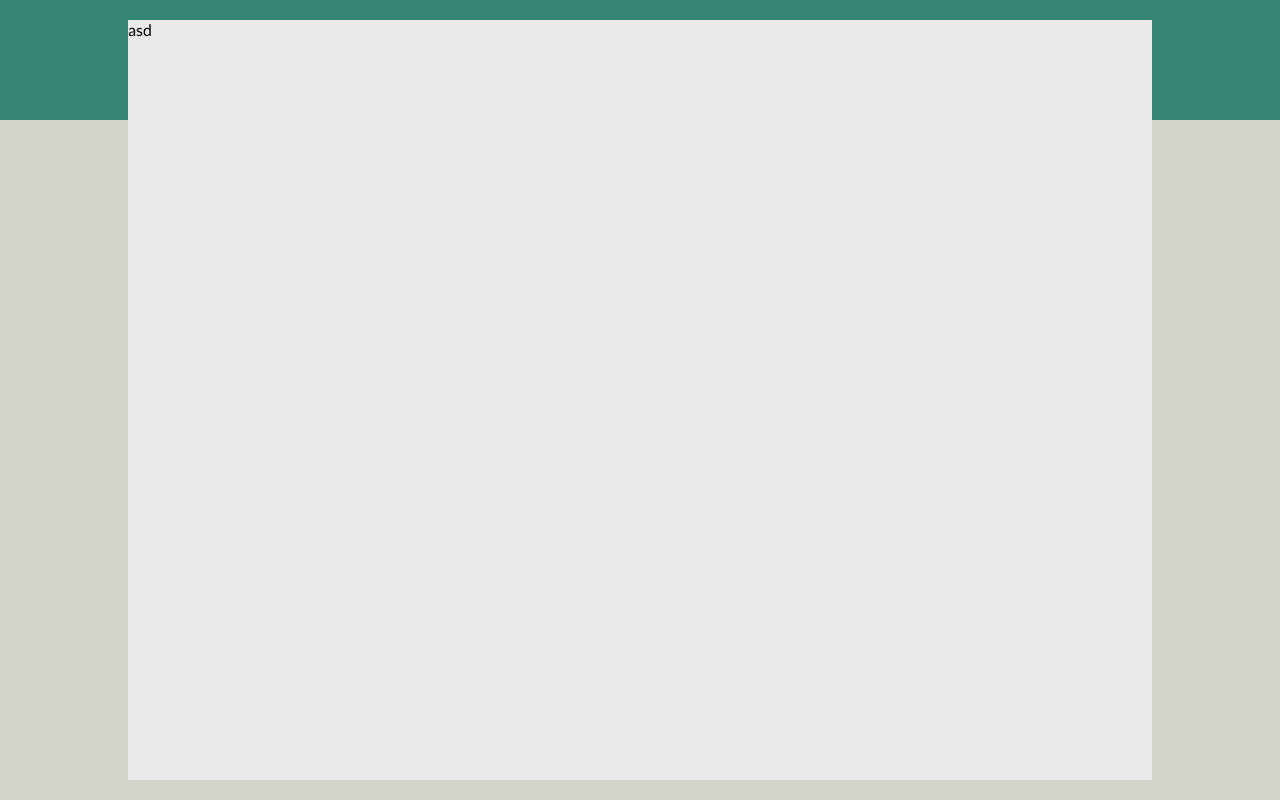
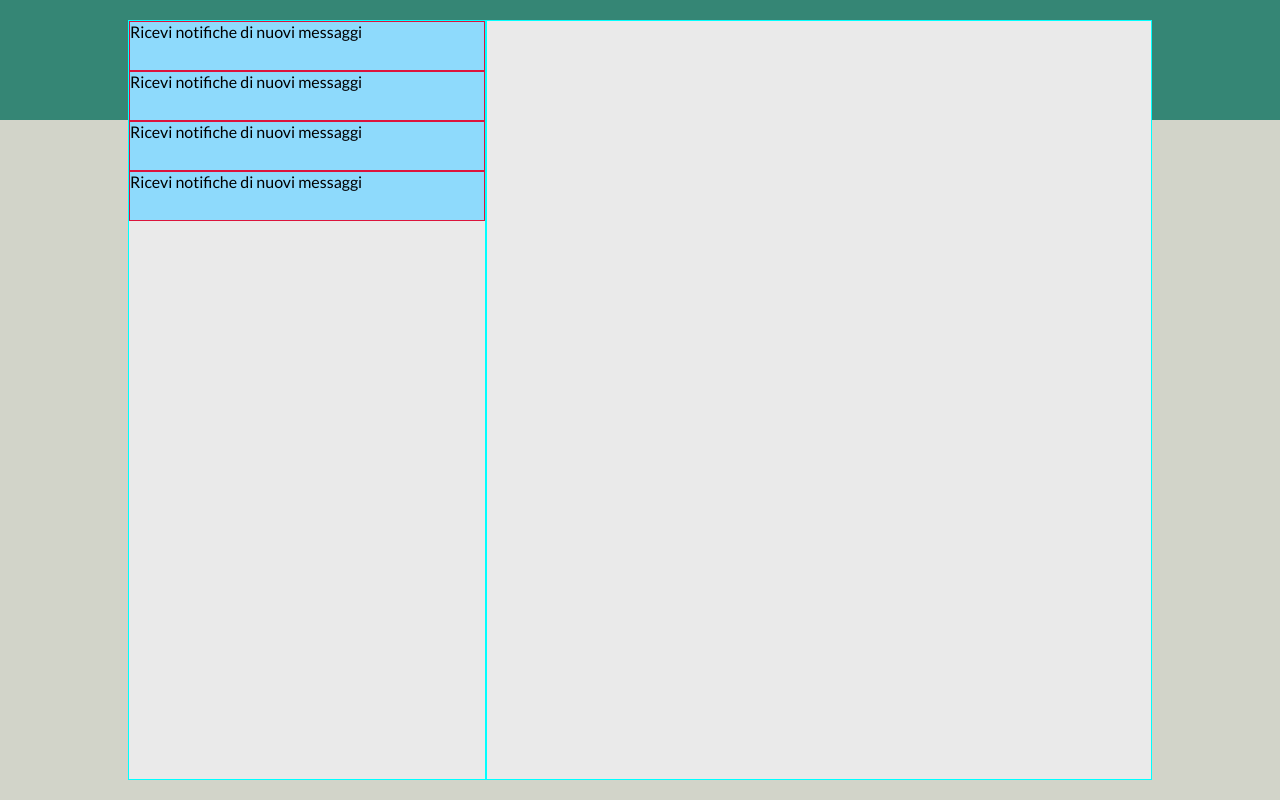
Before and after one commit to bafio93/js-html-css-boolzap, a plain HTML site: page index.html in a window 1280 px wide. Drawn offline with nearby package versions, Linux system fonts and the light colour scheme.

Commit message:
Struttura in corso

```diff
--- a/index.html
+++ b/index.html
@@ -11,10 +11,26 @@
         <script type="text/javascript" src="main.js"></script>
     </head>
     <body>
-        <div class="upper_strip"></div>
-        <div class="lower_strip"></div>
+        <div class="upper-strip"></div>
+        <div class="lower-strip"></div>
         <div class="container">
-            <p>asd</p>
+            <div class="container-left">
+                <div class="left">
+                    <p>Ricevi notifiche di nuovi messaggi</p>
+                </div>
+                <div class="left">
+                    <p>Ricevi notifiche di nuovi messaggi</p>
+                </div>
+                <div class="left">
+                    <p>Ricevi notifiche di nuovi messaggi</p>
+                </div>
+                <div class="left">
+                    <p>Ricevi notifiche di nuovi messaggi</p>
+                </div>
+            </div>
+            <div class="container-right">
+
+            </div>
         </div>
     </body>
 </html>
--- a/style.css
+++ b/style.css
@@ -3,6 +3,31 @@
     padding: 0;
     margin: 0;
     font-family: 'Lato', sans-serif;
+}
+
+/* Istruzioni per stilare i container */
+
+body {
+    position: relative;
+    padding-top: calc(5vh / 2);
+}
+
+.upper-strip {
+    background-color: rgb(53,134,117);
+    height: 15vh;
+    width: 100vw;
+    z-index: 1;
+    position: absolute;
+    top: 0;
+}
+
+.lower-strip {
+    background-color: rgb(210,212,201);
+    height: 85vh;
+    width: 100vw;
+    z-index: 1;
+    position: absolute;
+    top: 15vh;
 }
 
 .container {
@@ -12,27 +37,26 @@
     background-color: rgb(234,234,234);
     position: relative;
     margin: auto;
+    display: flex;
 }
 
-body {
-    position: relative;
-    padding-top: calc(5vh / 2);
+.container > * {
+    border: 1px solid cyan;
 }
 
-.upper_strip {
-    background-color: rgb(53,134,117);
-    height: 15vh;
-    width: 100vw;
-    z-index: 1;
-    position: absolute;
-    top: 0;
+.container-left {
+    width: 35%;
 }
 
-.lower_strip {
-    background-color: rgb(210,212,201);
-    height: 85vh;
-    width: 100vw;
-    z-index: 1;
-    position: absolute;
-    top: 15vh;
+.container-right {
+    width: 65%;
 }
+
+/* Istruzioni per stilare il container di sinistra */
+
+.container-left > .left {
+    width: 100%;
+    height: 50px;
+    background-color: rgb(142,218,252);
+    border: 1px solid crimson;
+}
```
